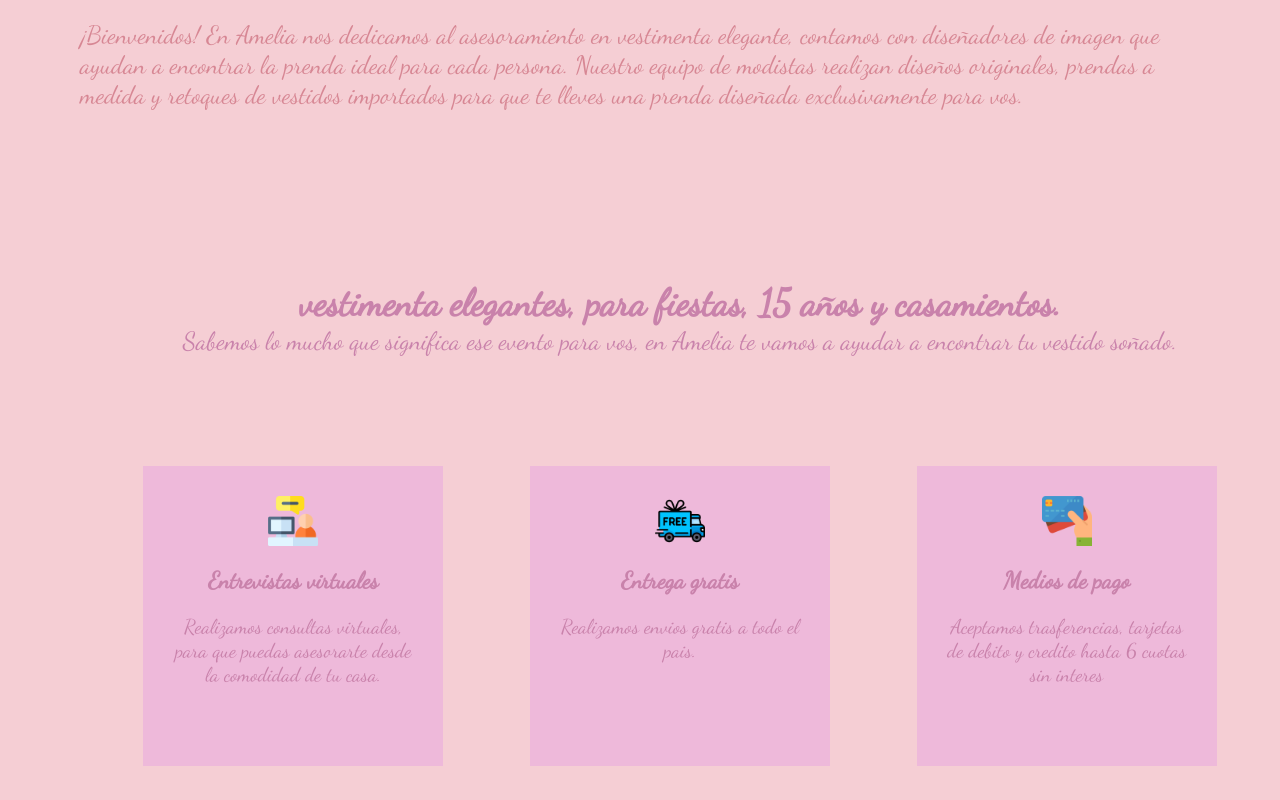
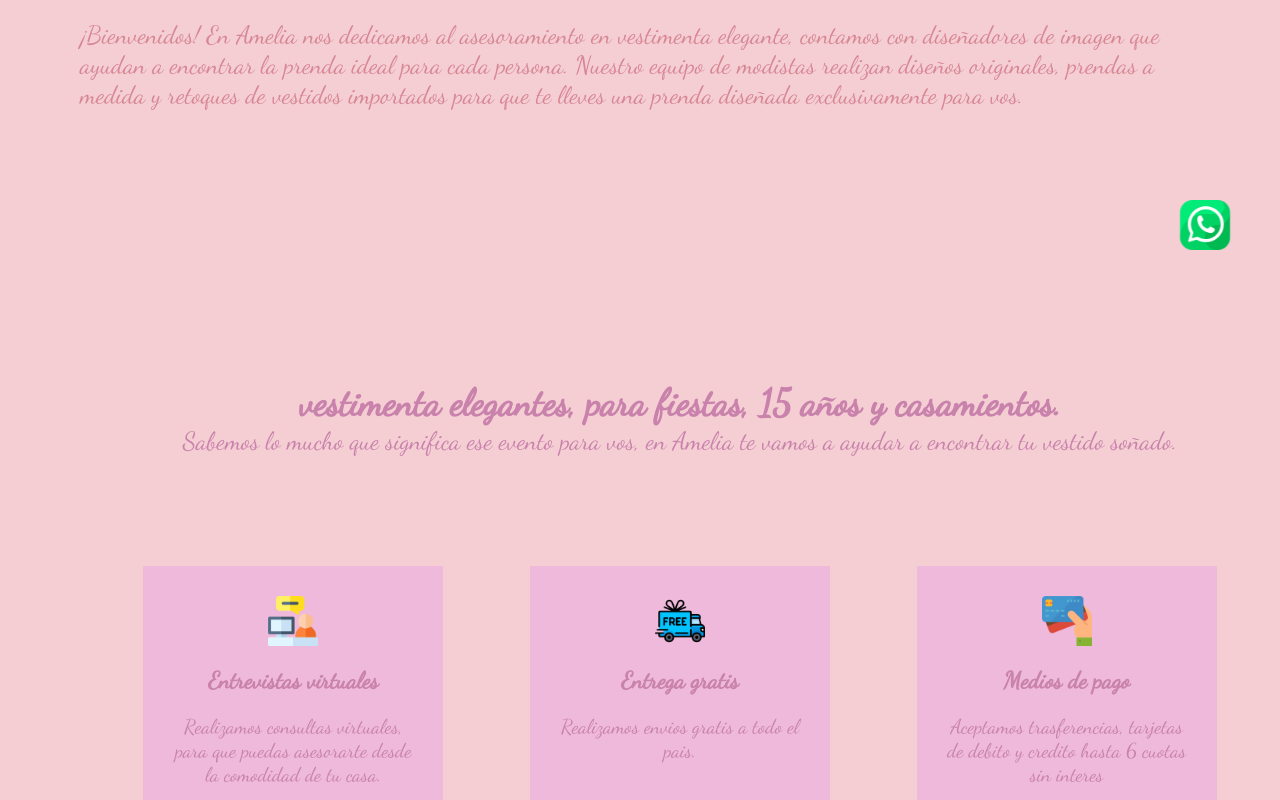
Before and after one commit to giselleguillon/proyecto, a plain HTML site: page index.html in a window 1280 px wide. Shown: the part 674-1474 px from the top of the page. Drawn offline with Linux system fonts and the light colour scheme.

Commit message:
logo whatsapp

```diff
--- a/index.html
+++ b/index.html
@@ -24,8 +24,19 @@
                 </ul>
             </section>
         </nav>
+
+
+
+
+
+
     </header>
     <main>
+
+
+
+
+
        <section class="portada">
            <div class="info-portada">
             <h1>Ropa única para personas únicas.</h1>
@@ -41,6 +52,9 @@
             </div>
         </section>
 
+
+
+
         <section class="descripcion">
             <p>
                 ¡Bienvenidos! En Amelia nos dedicamos al asesoramiento en
@@ -51,7 +65,20 @@
             diseñada exclusivamente para vos.
             </p>
 
+
+
+
+
+
         </section>
+
+
+        <div class="img">
+            <img src="./imagenes/whatsapp.png" alt="" class="img__logo">
+        </div>
+
+
+
 
 
         <section class="cards">
--- a/style.css
+++ b/style.css
@@ -19,7 +19,8 @@ background-color:rgb(215, 135, 148);
 display: flex;
 align-items: center;
 justify-content: space-between;
-align-content: center;
+align-content: flex-start;
+
 
 }
 
@@ -56,6 +57,28 @@ ul {
 }
 
 
+
+
+
+
+
+
+
+
+
+
+
+
+
+
+
+
+
+
+
+
+
+
 /* main */
 
 main{
@@ -67,8 +90,6 @@ main{
     width: auto;
     height: auto;
 }
-
-
 
 .portada{
     margin-top: 30px;
@@ -137,6 +158,24 @@ main{
     color: rgb(215, 135, 148);
     justify-content: center;
     align-items: center;
+}
+
+
+.img{
+    width: 100%;
+    height: 100px;
+    padding: 0 50px;
+    display: flex;
+    justify-content: flex-end;
+    position: -webkit-sticky;
+    position: sticky;
+    top: 0;
+}
+.img__logo{
+
+
+    width: 50x;
+    height: 50px;
 }
 
 
```
Also changed, not shown: imagenes/whatsapp.png (added).
